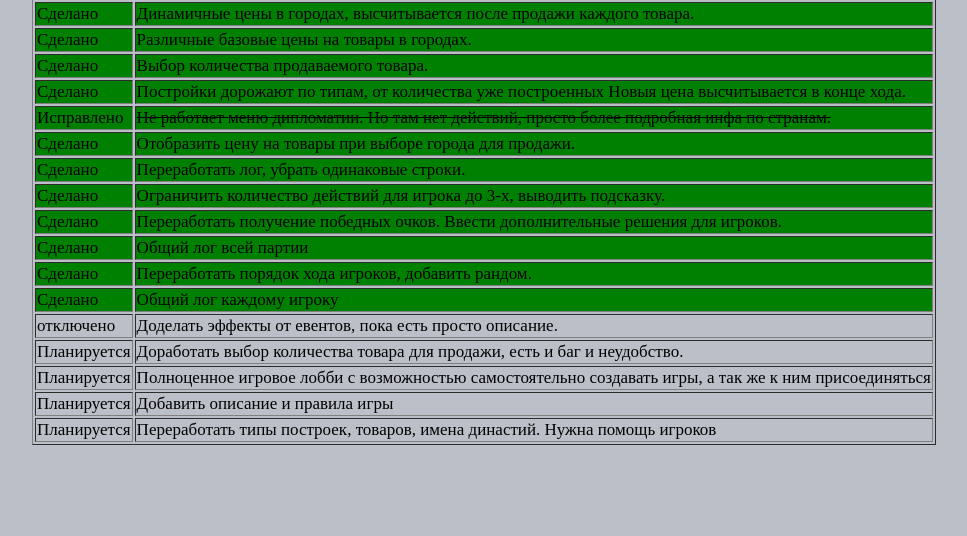
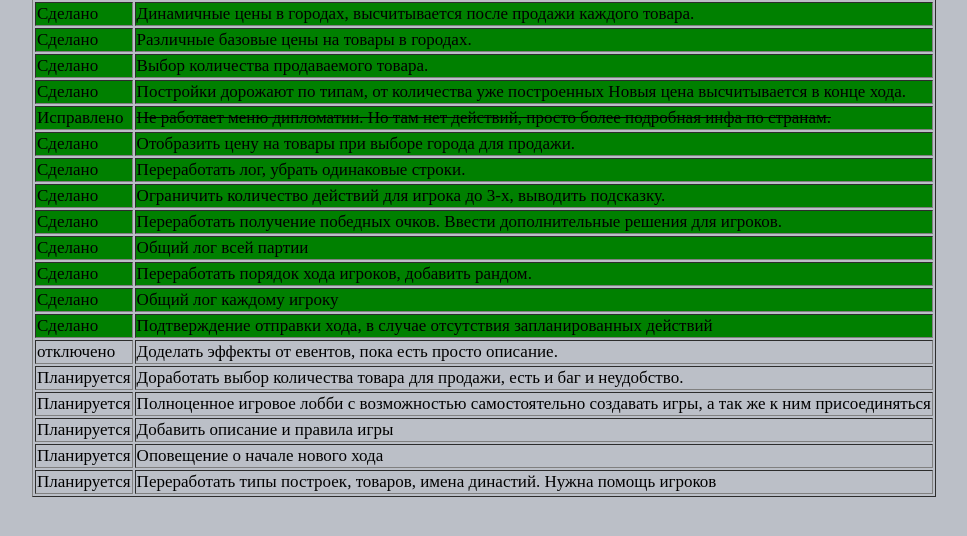
Before and after one commit to AllainDM/antic_trader, a Python web app: template templates/log.html in a window 1280 px wide. Shown: the part 91-627 px from the top of the page, without its empty margins (128-1095 px from the left). Run offline with Jinja, Linux system fonts and the light colour scheme; the template is opened without the code that fills it, so the values that code supplies are empty.

Commit message:
Подтверждение отправки хода, если остались действия

```diff
--- a/templates/game.html
+++ b/templates/game.html
@@ -43,7 +43,7 @@
         <div class="dashboard-turn">
             <div class="stats header-buttons">
                 <!-- <div class="end-turn">                 -->
-                <button id="end-turn-btn" class="custom-btn end-turn-btn" style="margin-top: 5px;">Отправить ход</button>
+                <button id="end-turn-btn" class="custom-btn end-turn-btn" style="margin-top: 5px;">Подтвердить ход</button>
                 <!-- </div>         -->
                 <!-- <input type="button" value="Отменить последний приказ" id="cancel-act" style="float: right; margin-top: 15px;"> -->
                 <!-- <input type="button" value="Отменить все приказы" id="cancel-all-acts" style="float: right;"> -->
--- a/templates/log.html
+++ b/templates/log.html
@@ -57,6 +57,10 @@
             <td class="log-done">Общий лог каждому игроку</td>
         </tr>
         <tr>
+            <td class="log-done">Сделано</td>
+            <td class="log-done">Подтверждение отправки хода, в случае отсутствия запланированных действий</td>
+        </tr>
+        <tr>
             <td>отключено</td>
             <td>Доделать эффекты от евентов, пока есть просто описание.</td>
         </tr>
@@ -74,6 +78,10 @@
         </tr>
         <tr>
             <td>Планируется</td>
+            <td>Оповещение о начале нового хода</td>
+        </tr>
+        <tr>
+            <td>Планируется</td>
             <td>Переработать типы построек, товаров, имена династий. Нужна помощь игроков</td>
         </tr>
     </table>
```
Also changed, not shown: static/js/game.js (+26 -3 lines).
